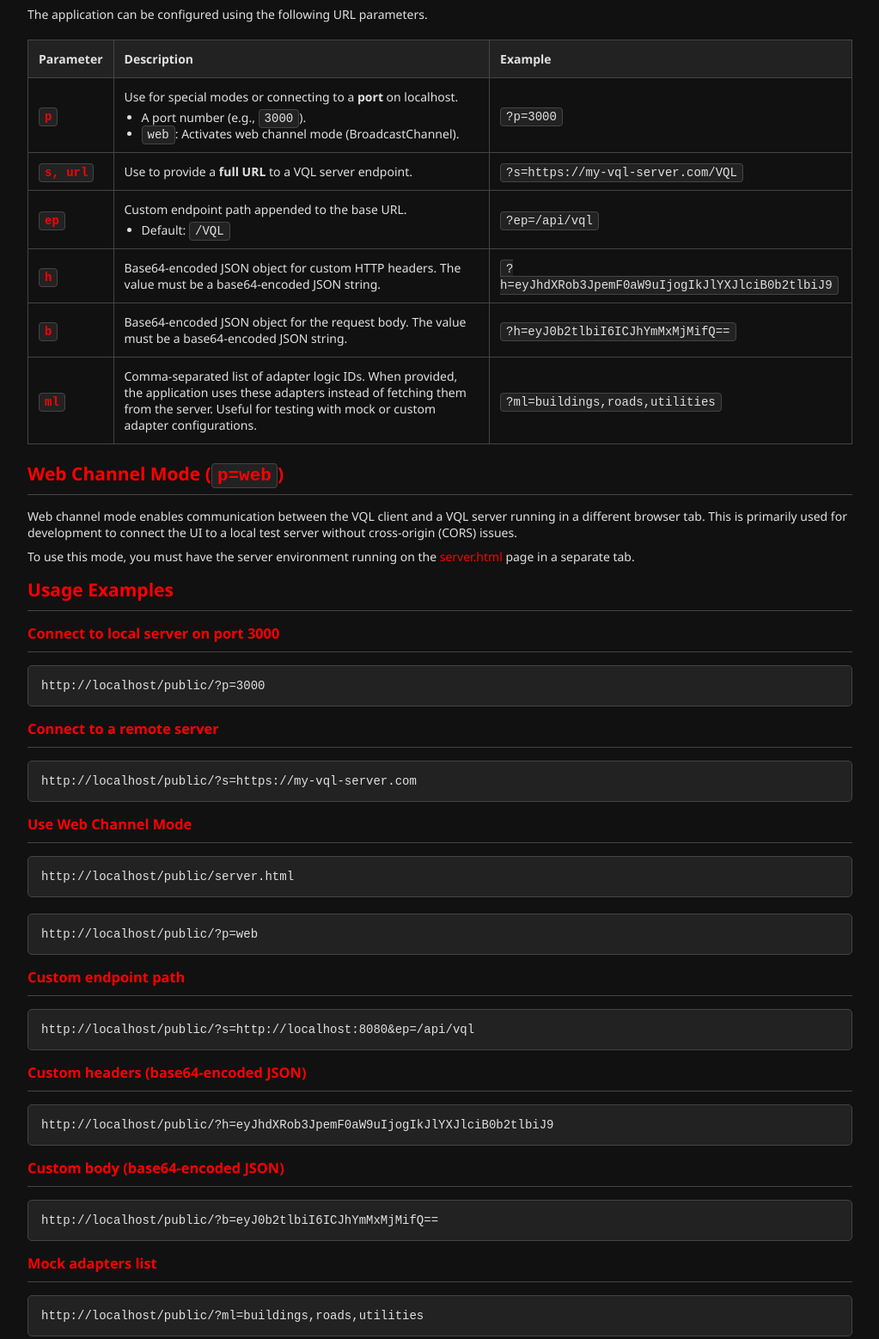
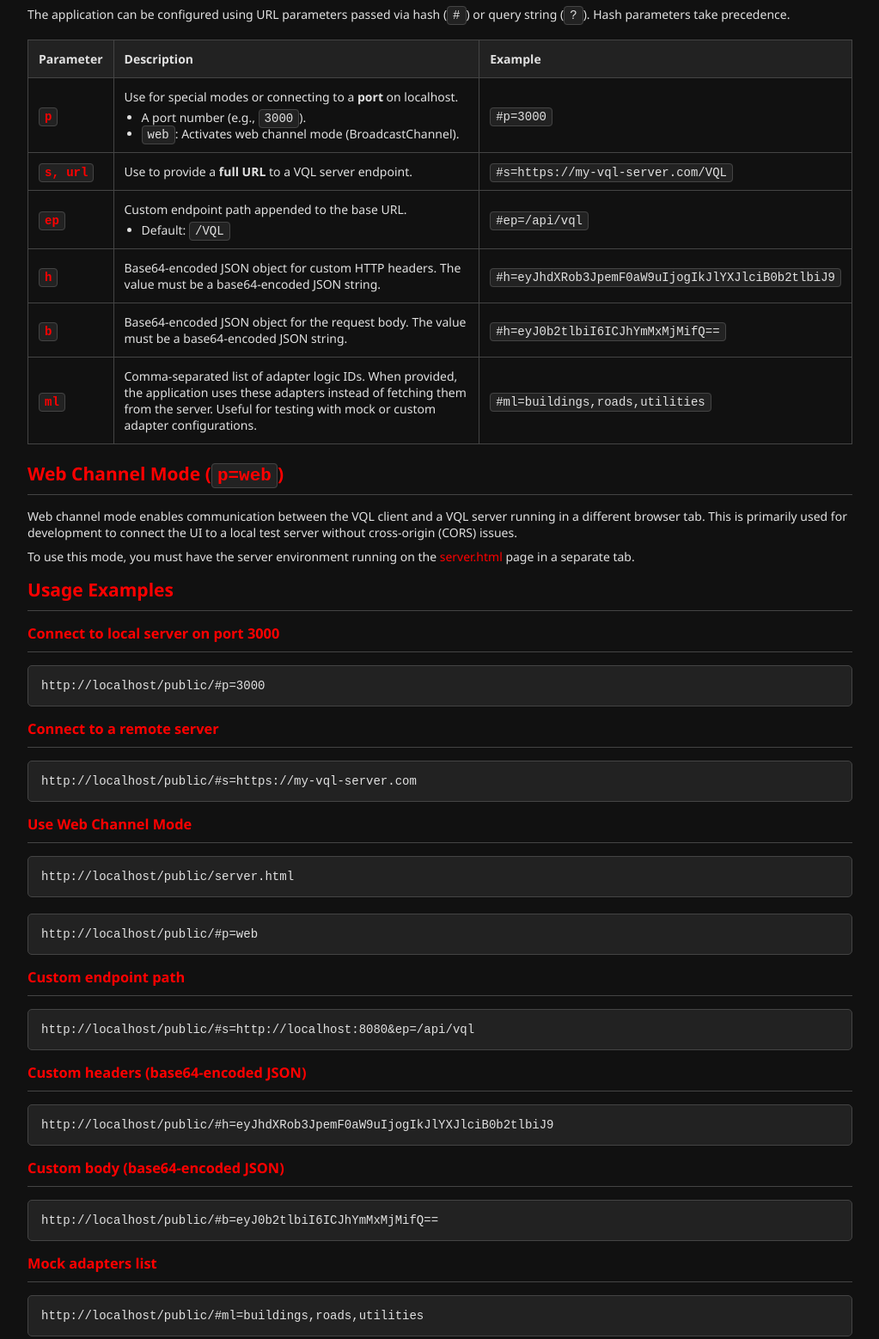
Before and after one commit to wxn0brP/VQL-dev, a website: page public/docs.html in a window 1280 px wide. Shown: the part 200-1758 px from the top of the page at 86% size, without its empty margins (128-1151 px from the left). Drawn offline with Linux system fonts and the light colour scheme.

Commit message:
feat: # params

```diff
--- a/front/src/init.ts
+++ b/front/src/init.ts
@@ -1,4 +1,4 @@
-export const urlParams = new URLSearchParams(window.location.search);
+export const urlParams = new URLSearchParams(location.hash.slice(1) || window.location.search);
 let param = urlParams.get("server") || urlParams.get("url") || urlParams.get("s") || urlParams.get("p") || urlParams.get("port");
 if (param && !isNaN(parseInt(param))) param = "http://localhost:" + param;
 
--- a/public/docs.html
+++ b/public/docs.html
@@ -96,7 +96,7 @@
     <p>This documentation describes the URL parameters that can be used to configure the VQL application.</p>
 
     <h2>Configuration Parameters</h2>
-    <p>The application can be configured using the following URL parameters.</p>
+    <p>The application can be configured using URL parameters passed via hash (<code>#</code>) or query string (<code>?</code>). Hash parameters take precedence.</p>
 
     <table>
         <thead>
@@ -116,12 +116,12 @@
                         <li><code>web</code>: Activates web channel mode (BroadcastChannel).</li>
                     </ul>
                 </td>
-                <td><code>?p=3000</code></td>
+                <td><code>#p=3000</code></td>
             </tr>
             <tr>
                 <td><code class="param-name">s, url</code></td>
                 <td>Use to provide a <b>full URL</b> to a VQL server endpoint.</td>
-                <td><code>?s=https://my-vql-server.com/VQL</code></td>
+                <td><code>#s=https://my-vql-server.com/VQL</code></td>
             </tr>
             <tr>
                 <td><code class="param-name">ep</code></td>
@@ -131,7 +131,7 @@
                         <li>Default: <code>/VQL</code></li>
                     </ul>
                 </td>
-                <td><code>?ep=/api/vql</code></td>
+                <td><code>#ep=/api/vql</code></td>
             </tr>
             <tr>
                 <td><code class="param-name">h</code></td>
@@ -139,7 +139,7 @@
                     Base64-encoded JSON object for custom HTTP headers.
                     The value must be a base64-encoded JSON string.
                 </td>
-                <td><code>?h=eyJhdXRob3JpemF0aW9uIjogIkJlYXJlciB0b2tlbiJ9</code></td>
+                <td><code>#h=eyJhdXRob3JpemF0aW9uIjogIkJlYXJlciB0b2tlbiJ9</code></td>
             </tr>
             <tr>
                 <td><code class="param-name">b</code></td>
@@ -147,7 +147,7 @@
                     Base64-encoded JSON object for the request body.
                     The value must be a base64-encoded JSON string.
                 </td>
-                <td><code>?h=eyJ0b2tlbiI6ICJhYmMxMjMifQ==</code></td>
+                <td><code>#h=eyJ0b2tlbiI6ICJhYmMxMjMifQ==</code></td>
             </tr>
             <tr>
                 <td><code class="param-name">ml</code></td>
@@ -156,7 +156,7 @@
                     the application uses these adapters instead of fetching them from the server.
                     Useful for testing with mock or custom adapter configurations.
                 </td>
-                <td><code>?ml=buildings,roads,utilities</code></td>
+                <td><code>#ml=buildings,roads,utilities</code></td>
             </tr>
         </tbody>
     </table>
@@ -176,30 +176,30 @@
     <h2>Usage Examples</h2>
 
     <h3>Connect to local server on port 3000</h3>
-    <pre>$host/?p=3000</pre>
+    <pre>$host/#p=3000</pre>
 
     <h3>Connect to a remote server</h3>
-    <pre>$host/?s=https://my-vql-server.com</pre>
+    <pre>$host/#s=https://my-vql-server.com</pre>
 
     <h3>Use Web Channel Mode</h3>
     <pre>$host/server.html</pre>
     <br>
-    <pre>$host/?p=web</pre>
+    <pre>$host/#p=web</pre>
 
     <h3>Custom endpoint path</h3>
-    <pre>$host/?s=http://localhost:8080&ep=/api/vql</pre>
+    <pre>$host/#s=http://localhost:8080&ep=/api/vql</pre>
 
     <h3>Custom headers (base64-encoded JSON)</h3>
-    <pre>$host/?h=eyJhdXRob3JpemF0aW9uIjogIkJlYXJlciB0b2tlbiJ9</pre>
+    <pre>$host/#h=eyJhdXRob3JpemF0aW9uIjogIkJlYXJlciB0b2tlbiJ9</pre>
 
     <h3>Custom body (base64-encoded JSON)</h3>
-    <pre>$host/?b=eyJ0b2tlbiI6ICJhYmMxMjMifQ==</pre>
+    <pre>$host/#b=eyJ0b2tlbiI6ICJhYmMxMjMifQ==</pre>
 
     <h3>Mock adapters list</h3>
-    <pre>$host/?ml=buildings,roads,utilities</pre>
+    <pre>$host/#ml=buildings,roads,utilities</pre>
 
     <h3>Combined example</h3>
-    <pre>$host/?s=http://localhost:8080&ep=/VQL&h=eyJhdXRob3JpemF0aW9uIjogIkJlYXJlciB0b2tlbiJ9&ml=buildings,roads</pre>
+    <pre>$host/#s=http://localhost:8080&ep=/VQL&h=eyJhdXRob3JpemF0aW9uIjogIkJlYXJlciB0b2tlbiJ9&ml=buildings,roads</pre>
 
     <script>
         const host = window.location.href.split("/").slice(0, -1).join("/");
```
Also changed, not shown: front/src/features/serverConfig/serverConfig.view.ts (+9 -2 lines).
